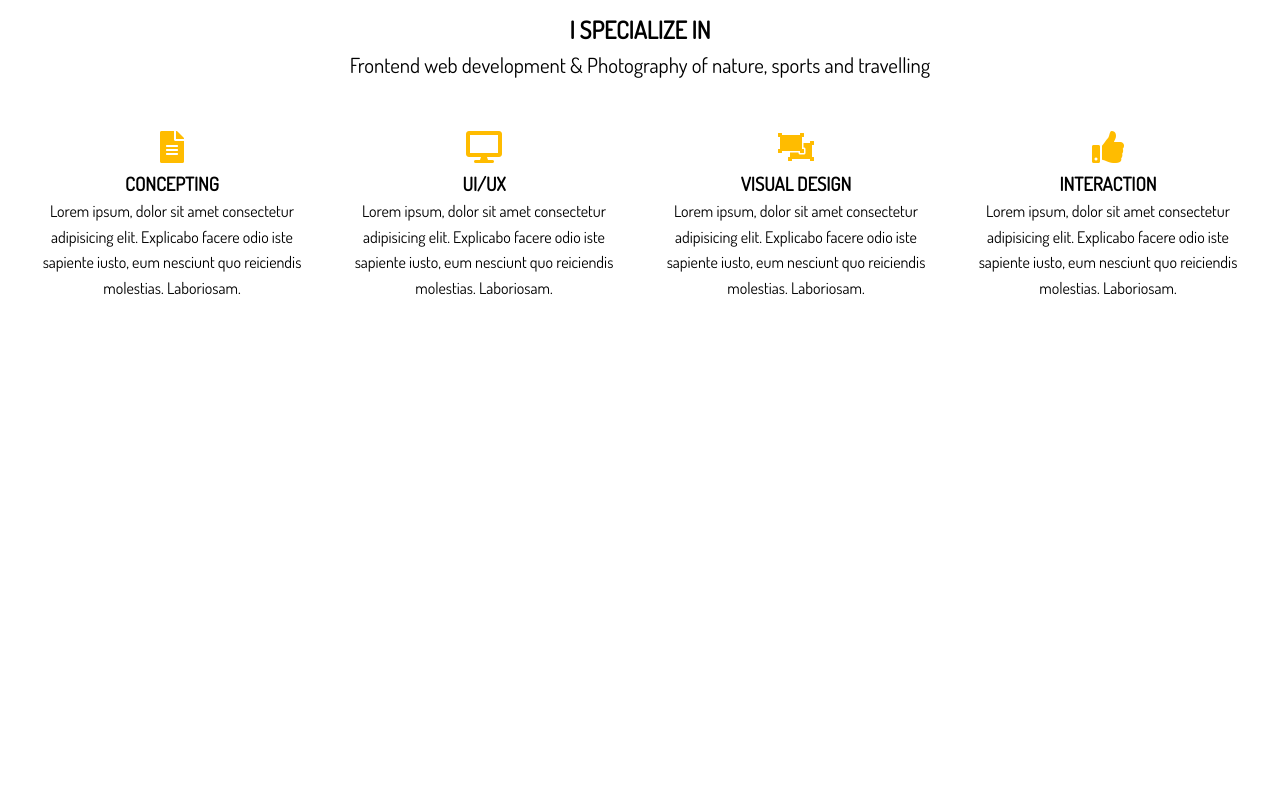
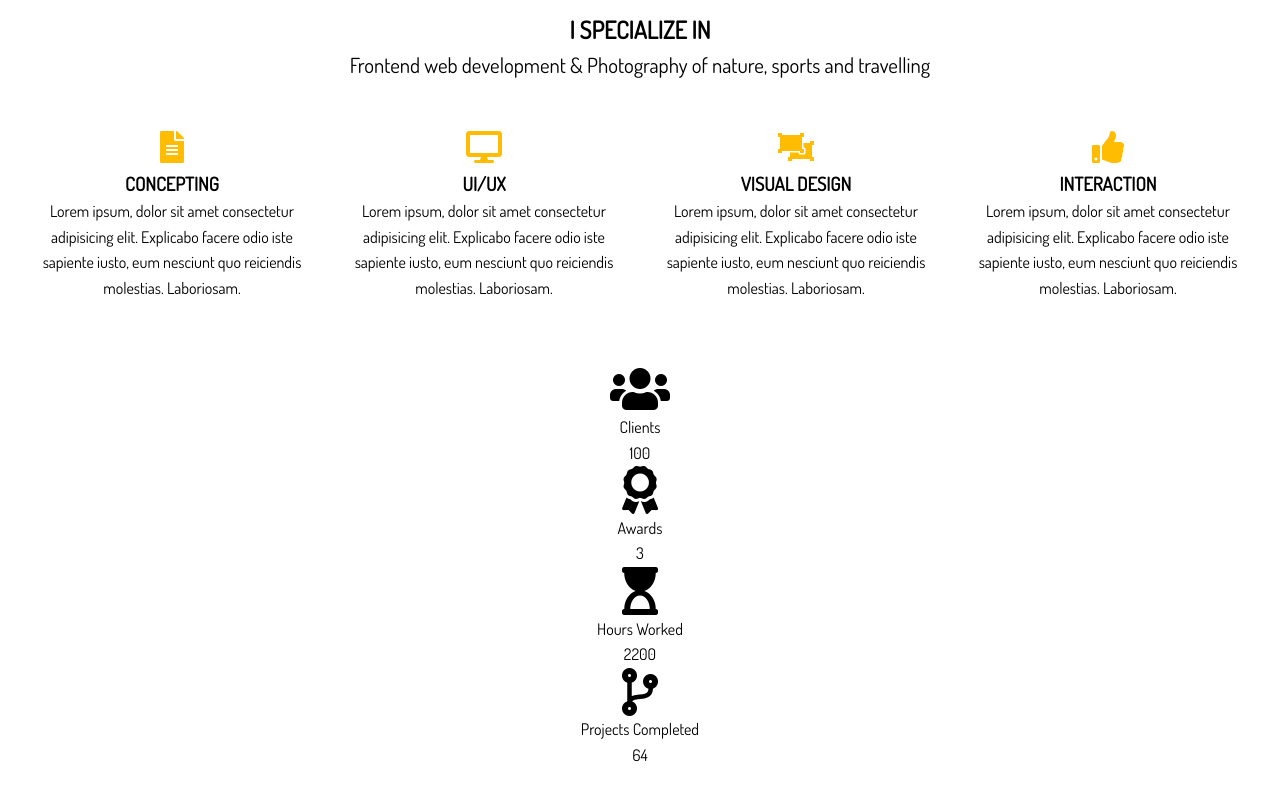
Before and after one commit to AlbertStjarne/Portfolio_website, a website: page dist/index.html in a window 1280 px wide. Shown: the part 821-1621 px from the top of the page. Before the commit the page ends 1154 px from the top, so only its background shows below. Drawn offline with Linux system fonts and the light colour scheme.

Commit message:
adds html for home-b section

```diff
--- a/dist/index.html
+++ b/dist/index.html
@@ -63,6 +63,40 @@
     </div>
   </section>
 
+  <!-- Section B: Stats -->
+  <section id="home-b" class="text-center py-2">
+    <div class="stats">
+      <div>
+        <ul>
+          <li><i class="fas fa-users fa-3x"></i></li>
+          <li class="stats-title">Clients</li>
+          <li class="stats-number">100</li>
+        </ul>
+      </div>
+      <div>
+        <ul>
+          <li><i class="fas fa-award fa-3x"></i></li>
+          <li class="stats-title">Awards</li>
+          <li class="stats-number">3</li>
+        </ul>
+      </div>
+      <div>
+        <ul>
+          <li><i class="fas fa-hourglass-start fa-3x"></i></li>
+          <li class="stats-title">Hours Worked</li>
+          <li class="stats-number">2200</li>
+        </ul>
+      </div>
+      <div>
+        <ul>
+          <li><i class="fas fa-code-branch fa-3x"></i></li>
+          <li class="stats-title">Projects Completed</li>
+          <li class="stats-number">64</li>
+        </ul>
+      </div>
+    </div>
+  </section>
+
   <script src="js/typewriter.js"></script>
 </body>
 </html>
```
